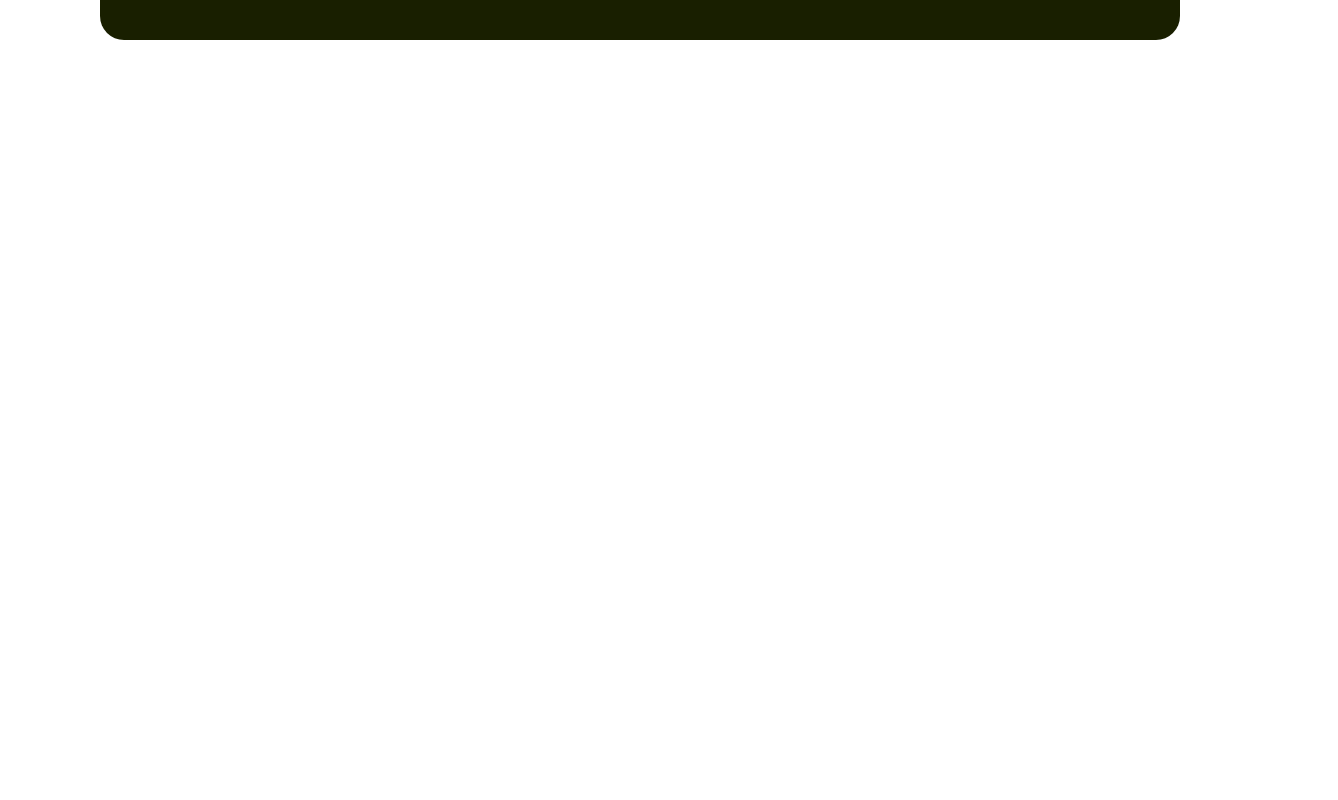
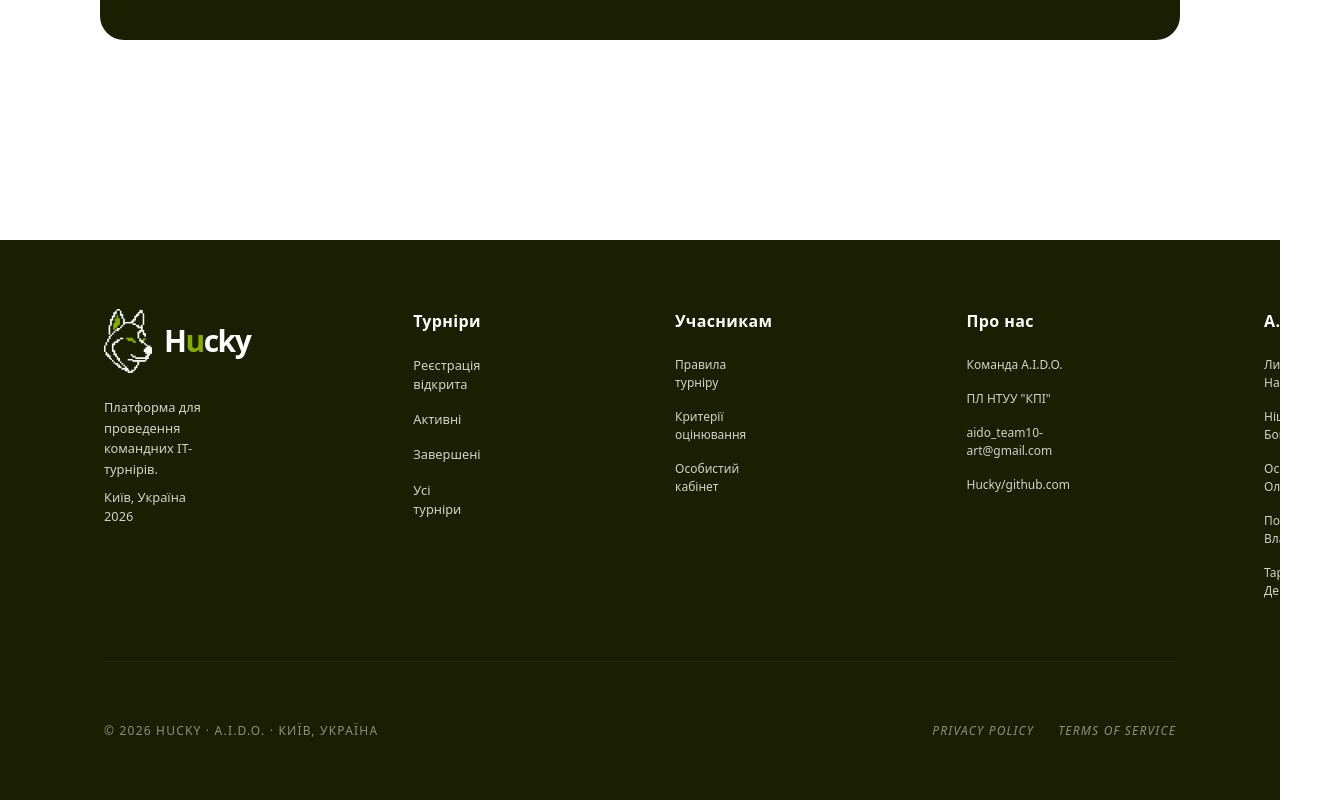
Before and after one commit to aidoteam10-art/Hucky, a SvelteKit app in the folder frontend/: page / in a window 1280 px wide. Shown: the part 2355-3155 px from the top of the page, 1338 px wide, since content can reach past the window. Before the commit the page ends 2595 px from the top, so only its background shows below. Built offline with nearby package versions, Linux system fonts and the light colour scheme.

Commit message:
added footer to main page

```diff
--- a/frontend/src/routes/(app)/+page.svelte
+++ b/frontend/src/routes/(app)/+page.svelte
@@ -216,3 +216,75 @@
         </div>
     </div>
 </section>
+<footer class="bg-[#191F00] text-white pt-[4.3125rem] pb-[3.8125rem] px-6 sm:px-10 xl:px-26 font-light">
+    <div class="max-w-[1600px] mx-auto">
+
+        <div class="grid grid-cols-1 md:grid-cols-2 xl:grid-cols-[1fr_auto_auto_auto_auto] xl:gap-0 mb-[3.8125rem]">
+
+
+            <div class="xl:pr-[13.1875rem] mb-12 xl:mb-0">
+                <div class="flex items-center gap-3 mb-6">
+                    <img src="/icons/logo_white.png" alt="Hucky Logo" class="w-16 h-16 object-contain">
+                    <h2 class="text-3xl font-bold tracking-tighter">H<span class="text-[#89AB00]">u</span>cky</h2>
+                </div>
+                <p class="text-[0.8rem] leading-relaxed opacity-80 mb-2">
+                    Платформа для проведення командних IT-турнірів.
+                </p>
+                <p class="text-[0.8rem] opacity-80">Київ, Україна 2026</p>
+            </div>
+
+            <!-- Турніри (Відстань справа 194px) -->
+            <div class="xl:pr-[12.125rem] mb-10 xl:mb-0">
+                <h4 class="font-bold text-[1rem] mb-[1.4375rem] tracking-wide">Турніри</h4>
+                <ul class="flex flex-col gap-[1rem] text-[0.8rem] font-normal opacity-80">
+                    <li><a href="/tournaments" class="hover:text-[#CCFF00] transition-colors">Реєстрація відкрита</a></li>
+                    <li><a href="/tournaments" class="hover:text-[#CCFF00] transition-colors">Активні</a></li>
+                    <li><a href="/archive" class="hover:text-[#CCFF00] transition-colors">Завершені</a></li>
+                    <li><a href="/tournaments" class="hover:text-[#CCFF00] transition-colors">Усі турніри</a></li>
+                </ul>
+            </div>
+
+
+            <div class="xl:pr-[12.125rem] mb-10 xl:mb-0">
+                <h4 class="font-bold text-[1rem] mb-[1.4375rem] tracking-wide">Учасникам</h4>
+                <ul class="flex flex-col gap-[1rem] text-[0.75rem] font-normal opacity-80">
+                    <li><a href="/rules" class="hover:text-[#CCFF00] transition-colors">Правила турніру</a></li>
+                    <li><a href="/criteria" class="hover:text-[#CCFF00] transition-colors">Критерії оцінювання</a></li>
+                    <li><a href="/profile" class="hover:text-[#CCFF00] transition-colors">Особистий кабінет</a></li>
+                </ul>
+            </div>
+
+            <!-- Про нас (Відстань справа 194px) -->
+            <div class="xl:pr-[12.125rem] mb-10 xl:mb-0">
+                <h4 class="font-bold text-[1rem] mb-[1.4375rem] tracking-wide">Про нас</h4>
+                <ul class="flex flex-col gap-[1rem] text-[0.75rem] font-normal opacity-80">
+                    <li><span class="cursor-default">Команда A.I.D.O.</span></li>
+                    <li><span class="cursor-default">ПЛ НТУУ "КПІ"</span></li>
+                    <li><a href="mailto:aido_team@gmail.com" class="hover:text-[#CCFF00] transition-colors">aido_team10-art@gmail.com</a></li>
+                    <li><a href="https://github.com/aidoteam10-art/Hucky" target="_blank" class="hover:text-[#CCFF00] transition-colors">Hucky/github.com</a></li>
+                </ul>
+            </div>
+
+            <!-- A.I.D.O. -->
+            <div>
+                <h4 class="font-bold text-[1rem] mb-[1.4375rem] tracking-wide">A.I.D.O.</h4>
+                <ul class="flex flex-col gap-[1rem] text-[0.75rem] font-normal opacity-80">
+                    <li>Линовицька Надія</li>
+                    <li>Ніцак Богдан</li>
+                    <li>Осіпова Олеся</li>
+                    <li>Поліщук Владислава</li>
+                    <li>Тарасенко Денис</li>
+                </ul>
+            </div>
+        </div>
+
+        <!-- Нижня лінія (padding зверху 61px) -->
+        <div class="pt-[3.8125rem] border-t border-white/10 flex flex-col sm:flex-row justify-between items-center gap-4 text-[10px] sm:text-xs opacity-50 uppercase tracking-widest">
+            <p>© 2026 Hucky · A.I.D.O. · Київ, Україна</p>
+            <div class="flex gap-6 italic">
+                <a href="/privacy" class="hover:text-white">Privacy Policy</a>
+                <a href="/terms" class="hover:text-white">Terms of Service</a>
+            </div>
+        </div>
+    </div>
+</footer>
```
